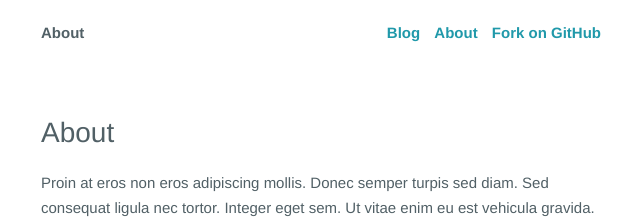
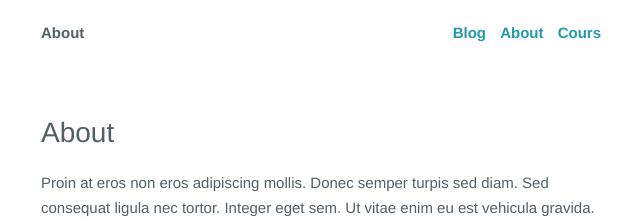
Before and after one commit to jfrey-xx/jfrey-xx.github.io, a Jekyll site: the page built from _posts/static/0100-01-01-about.md, in a window 1280 px wide. Shown: the top 219 px of the page, without its empty margins (319-959 px from the left). Built offline with Jekyll 4.4.1, drawn with Linux system fonts in a browser that asks for light colours; Markdown is read by kramdown in place of the engine named in the settings.

Commit message:
Place pour cours.

```diff
--- a/_layouts/default.html
+++ b/_layouts/default.html
@@ -19,7 +19,7 @@ title: 'This is my Site Title'
           <div class='menu fr'>
             <a class='{% if page.section == "blog" %}active{% endif %}' href='{{site.baseurl}}/'>Blog</a>
             <a class='{% if page.url == "about/" %}active{% endif %}' href='{{site.baseurl}}/about'>About</a>
-            <a href='//github.com/prose/starter'>Fork on GitHub</a>
+            <a class='{% if page.url == "cours/" %}active{% endif %}' href='{{site.baseurl}}/cours'>Cours</a>
           </div>
           <h1 class='title'><a href='{{site.baseurl}}/'>{{page.title}}</a></h1>
         </div>
```
